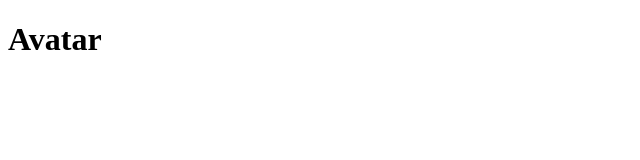
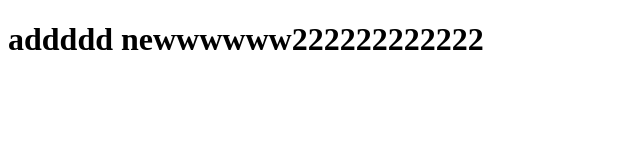
Before and after one commit to Dang-Xuan-Dung/form-login, a plain HTML site: page feature-avatar.html in a window 1280 px wide. Shown: the whole page, without its empty margins (0-640 px from the left). Drawn offline with Linux system fonts and the light colour scheme.

Commit message:
add neww222222222222

```diff
--- a/feature-avatar.html
+++ b/feature-avatar.html
@@ -7,6 +7,6 @@
     <title>Avatar</title>
 </head>
 <body>
-    <h1>Avatar</h1>
+    <h1 class="new">addddd newwwwww222222222222</h1>
 </body>
 </html>
```
